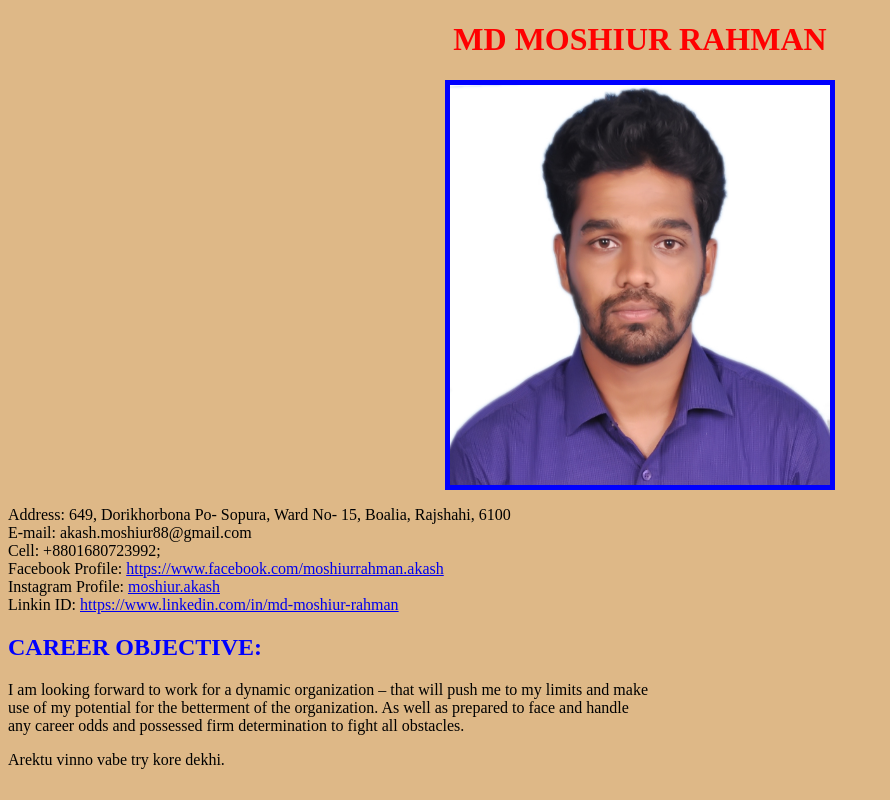
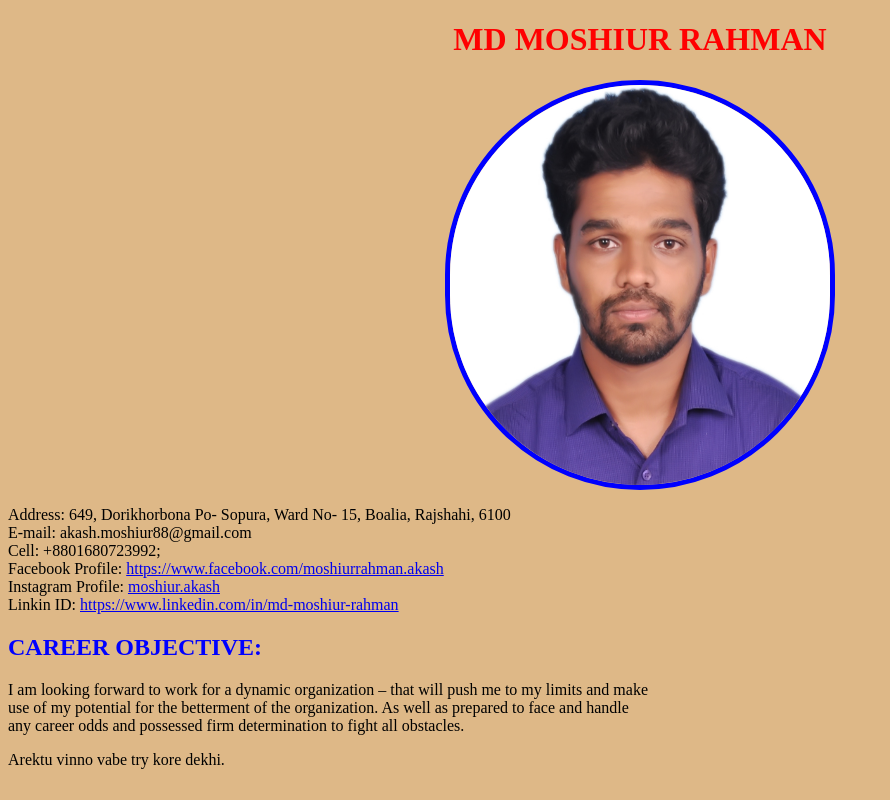
Before and after one commit to moshiurakash/first-website, a plain HTML site: page index.html in a window 1280 px wide. Shown: the whole page, without its empty margins (0-890 px from the left). Drawn offline with Linux system fonts and the light colour scheme.

Commit message:
changed radius

```diff
--- a/index.html
+++ b/index.html
@@ -13,7 +13,7 @@
                 margin-left: auto;
                 margin-right: auto;
                 border: 5px solid blue;
-                border-radius: 00px;
+                border-radius: 200px;
                 width: 30%;
 
             }
```
